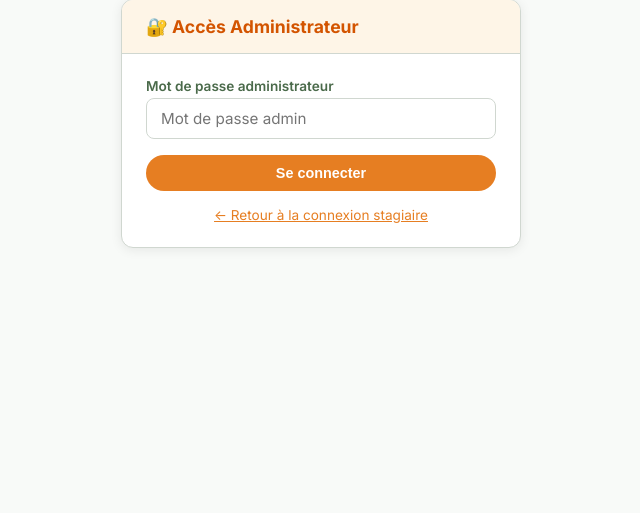
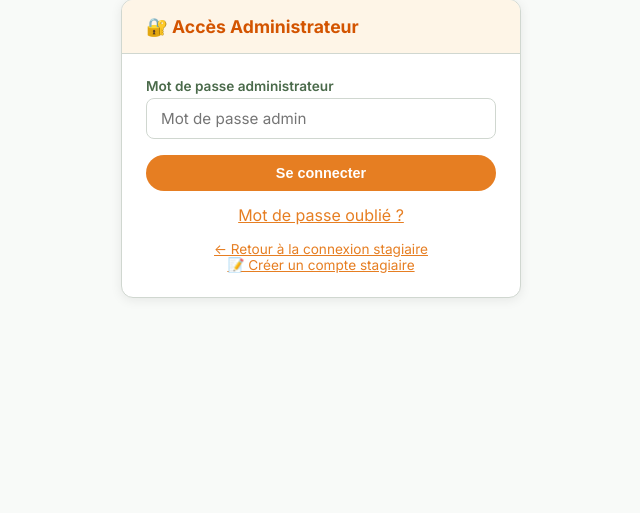
Before and after one commit to FLOREL123/phenixmangts, a Flask app: page /auth/admin/login in a window 1280 px wide. Shown: the part 197-710 px from the top of the page, without its empty margins (319-959 px from the left). Run offline with Flask 3, Linux system fonts and the light colour scheme.

Commit message:
Enhance admin login page with additional links
Added a link for password recovery and a link to register a trainee account.

```diff
--- a/templates/admin_login.html
+++ b/templates/admin_login.html
@@ -18,12 +18,15 @@
                     Se connecter
                 </button>
             </form>
+            <div style="margin-top:14px;text-align:center;">
+                <a href="{{ url_for('auth.admin_forgot_password') }}" style="color:var(--primary);">Mot de passe oublié ?</a>
+            </div>
             <div style="margin-top:16px;text-align:center;font-size:0.85rem;color:var(--ink-soft);">
                 <a href="{{ url_for('auth.login') }}" style="color:var(--primary);">← Retour à la connexion stagiaire</a>
+                <br>
+                <a href="{{ url_for('auth.register') }}" style="color:var(--primary);">📝 Créer un compte stagiaire</a>
             </div>
         </div>
     </div>
 </div>
-
-
 {% endblock %}
```
